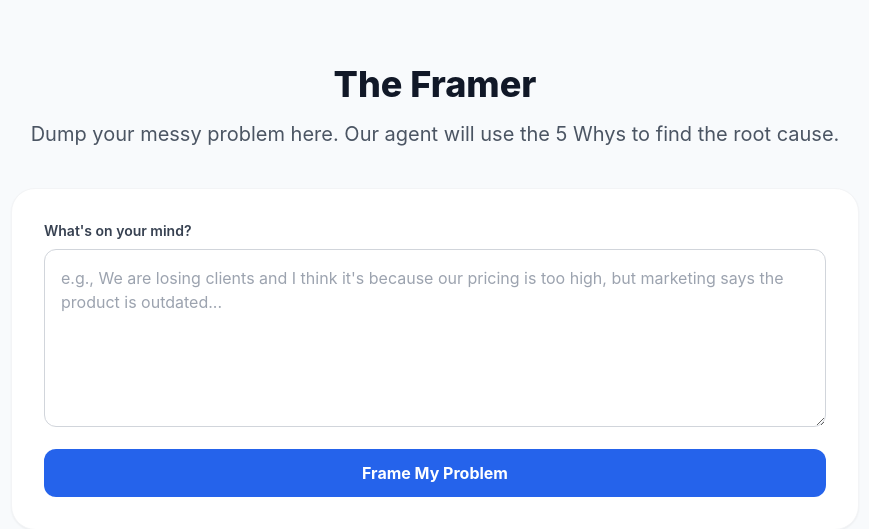
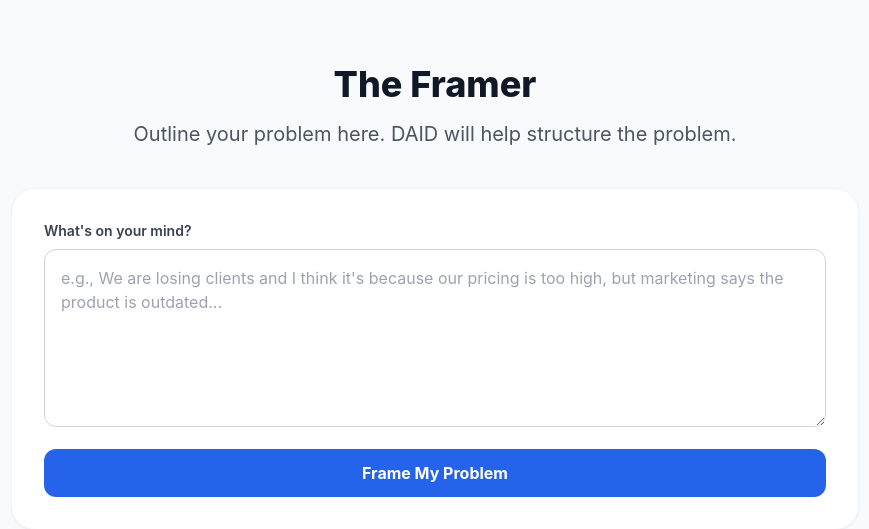
Before and after one commit to edimaudo/DAID, a FastAPI app: page /framer in a window 1280 px wide. Shown: the part 65-594 px from the top of the page, without its empty margins (205-1074 px from the left). Run offline with FastAPI, Linux system fonts and the light colour scheme; some libraries are stand-ins or nearby versions.

Commit message:
Update framer.html

```diff
--- a/templates/framer.html
+++ b/templates/framer.html
@@ -10,7 +10,7 @@
 <div class="max-w-4xl mx-auto py-16 px-6">
     <div class="mb-10 text-center">
         <h1 class="text-4xl font-extrabold text-gray-900 mb-4">The Framer</h1>
-        <p class="text-xl text-gray-600">Dump your messy problem here. Our agent will use the 5 Whys to find the root cause.</p>
+        <p class="text-xl text-gray-600">Outline your problem here. DAID will help structure the problem.</p>
     </div>
 
     <div class="bg-white rounded-3xl p-8 shadow-sm border border-gray-100">
@@ -23,7 +23,7 @@
     </div>
 
     <div id="hitlSection" class="hidden mt-8 bg-blue-50 rounded-3xl p-8 border border-blue-200 shadow-sm">
-        <h2 class="text-2xl font-bold text-blue-900 mb-2">Agent 1 Findings</h2>
+        <h2 class="text-2xl font-bold text-blue-900 mb-2">Findings</h2>
         <p class="text-blue-800 mb-4">Please review the synthesized problem statement below. Is this accurate?</p>
 
         <textarea id="cleanProblem" rows="4" class="w-full border border-blue-300 rounded-xl p-4 mb-6 focus:ring-2 focus:ring-blue-500 focus:outline-none"></textarea>
```
